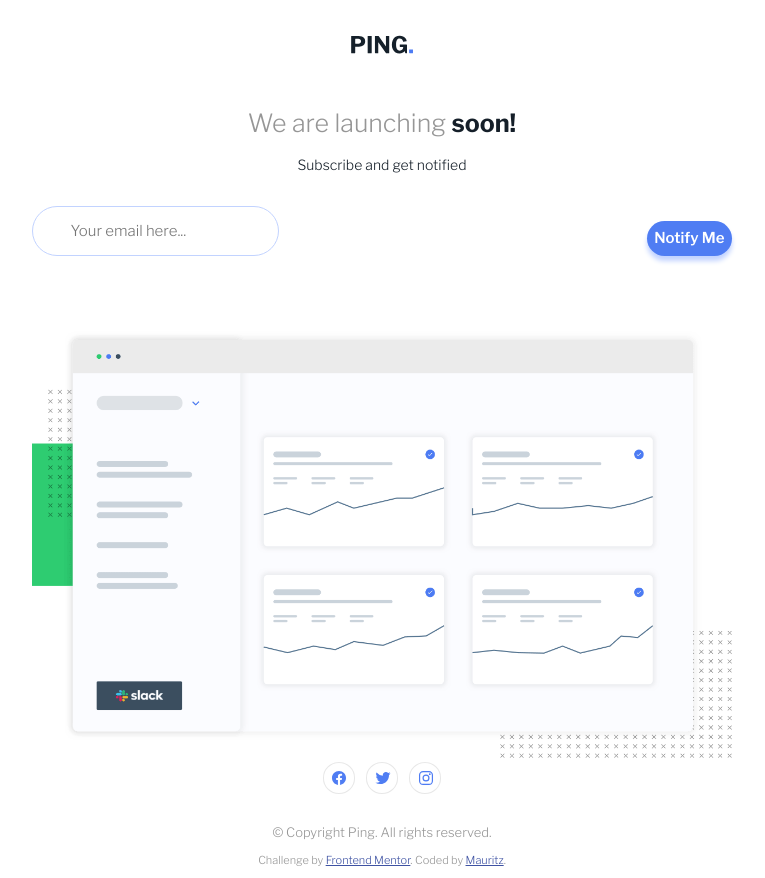
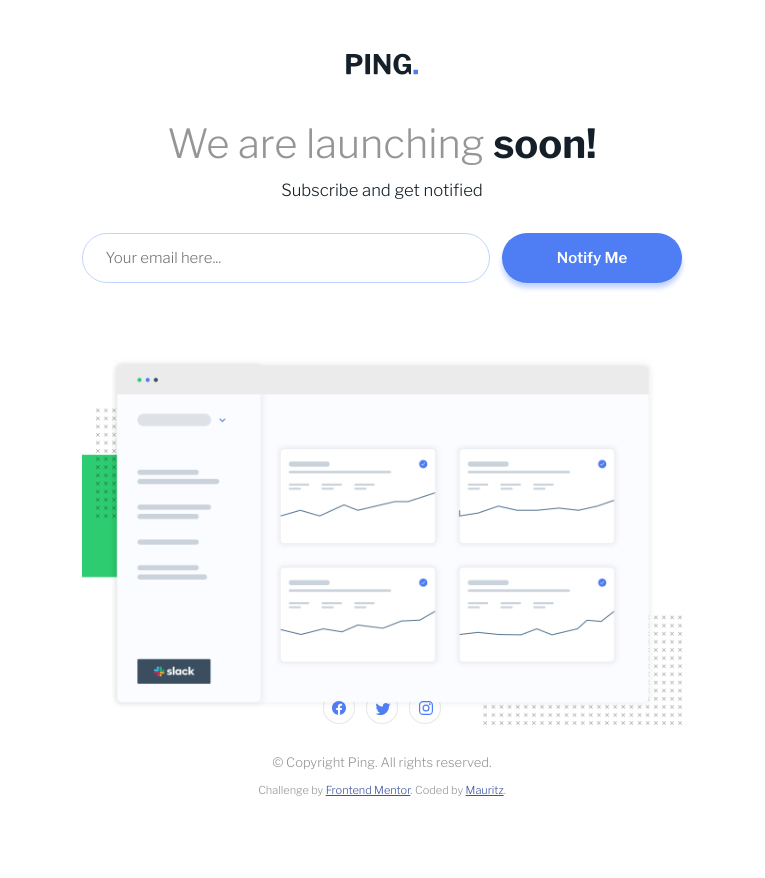
Before and after one commit to MauritzLM/ping-coming-soon-page, a plain HTML site: page index.html in a window 1280 px wide. Shown: the whole page, without its empty margins (258-1023 px from the left). After the commit the page ends 808 px from the top, so only its background shows below. Drawn offline with nearby package versions, Linux system fonts and the light colour scheme.

Commit message:
updated desktop styles and layout

```diff
--- a/style.css
+++ b/style.css
@@ -10,12 +10,11 @@ html {
 
 body {
     font-size: 1.5rem;
-    padding: 1.8em;
+    padding: 5em 1.8em 1.8em 1.8em;
     display: flex;
     flex-direction: column;
     align-items: center;
-    justify-content: space-around;
-    /* gap: 5em; */
+    justify-content: space-between;
     height: 100%;
 
 }
@@ -27,7 +26,7 @@ h1 {
     font-size: 2.5rem;
     color: hsl(0, 0%, 59%);
     margin-bottom: .7em;
-    margin-top: 2em;
+    margin-top: 1.5em;
 }
 
 h1 span {
@@ -55,14 +54,15 @@ main {
 form {
     display: flex;
     flex-direction: column;
-    margin: 2.2em 0 5em 0;
+    margin-top: 2.2em;
     position: relative;
+    height: 152px;
 }
 
 .error-msg {
     display: none;
     color: hsl(354, 100%, 66%);
-    font-size: 1.3rem;
+    font-size: 1.2rem;
     font-style: italic;
     margin-top: .7em;
     font-weight: 300;
@@ -98,14 +98,19 @@ form button {
     margin-top: 1em;
 }
 
+form button:hover {
+    background-color: hsl(223, 100%, 88%);
+}
+
 .dashboard img {
     width: 100%;
+    position: relative;
+    top: 3em;
 }
 
 footer {
     text-align: center;
     /* align-self: flex-end; */
-
 }
 
 footer p {
@@ -142,7 +147,7 @@ footer p {
 }
 
 ion-icon[name="logo-facebook"] {
-    top: .15em;
+    top: .1em;
 }
 
 ion-icon[name="logo-twitter"] {
@@ -151,7 +156,7 @@ ion-icon[name="logo-twitter"] {
 }
 
 ion-icon[name="logo-instagram"] {
-    top: .15em;
+    top: .1em;
     left: .05em;
 }
 
@@ -166,25 +171,54 @@ ion-icon[name="logo-instagram"] {
 /* Media queries */
 
 @media screen and (min-width: 800px) {
+
+    body {
+        padding-top: 3em;
+        padding-bottom: 0;
+    }
+
     main {
-        width: 700px;
+        width: 600px;
+    }
+
+    .logo img {
+        height: 22px;
+    }
+
+    h1 {
+        font-size: 4rem;
+        margin-top: 1em;
+        margin-bottom: .3em;
+    }
+
+    h1+p {
+        font-size: 1.67rem;
+        margin-top: .3em;
     }
 
     form {
         flex-direction: row;
         justify-content: space-between;
+        height: auto;
+        margin-bottom: 2em;
     }
 
     form .error-msg {
         position: absolute;
+        left: 2em;
     }
 
-    form input {
-        width: 60%;
+    form label {
+        width: 68%;
+    }
+
+    form input[type="email"] {
+        width: 100%;
+        padding-left: 1.5em;
     }
 
     form button {
-
-        padding: .5em;
+        width: 30%;
+        margin: 0;
     }
 }
```
